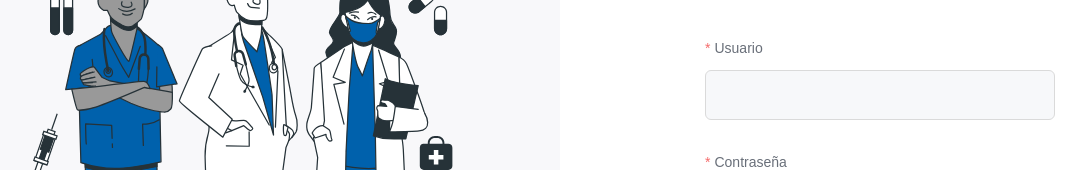
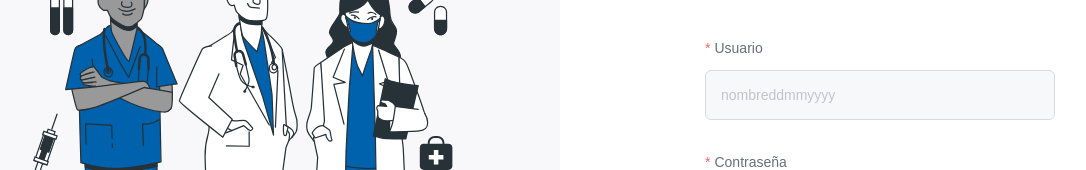
Before and after one commit to g4br13lg4l4n/testedlabpwa, a Nuxt app: page / in a window 1280 px wide. Shown: the part 268-438 px from the top of the page, without its empty margins (80-1166 px from the left). Built offline with nearby package versions, Linux system fonts and the light colour scheme.

Commit message:
placeholder

```diff
--- a/pages/index.vue
+++ b/pages/index.vue
@@ -13,7 +13,7 @@
         <div class="content-form mt-2">
           <el-form ref="form" :model="form" :rules="rules" class="text-center">
             <el-form-item label="Usuario" prop="user">
-              <el-input type="text" v-model="form.user"></el-input>
+              <el-input type="text" v-model="form.user" placeholder="nombreddmmyyyy"></el-input>
             </el-form-item>
             <el-form-item label="Contraseña" prop="password">
               <el-input type="password" autocomplete="off" v-model="form.password"></el-input>
```
